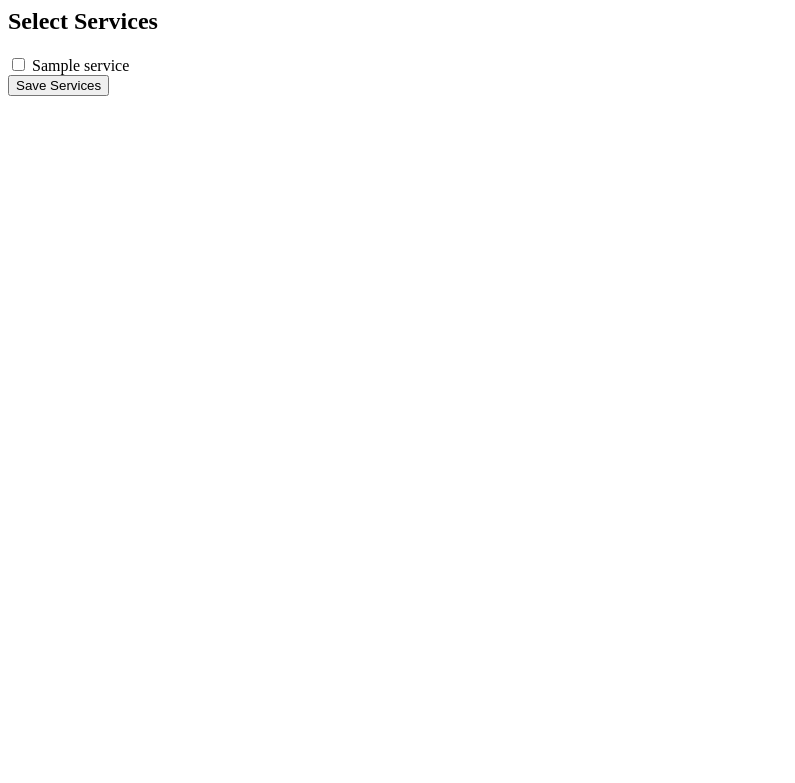
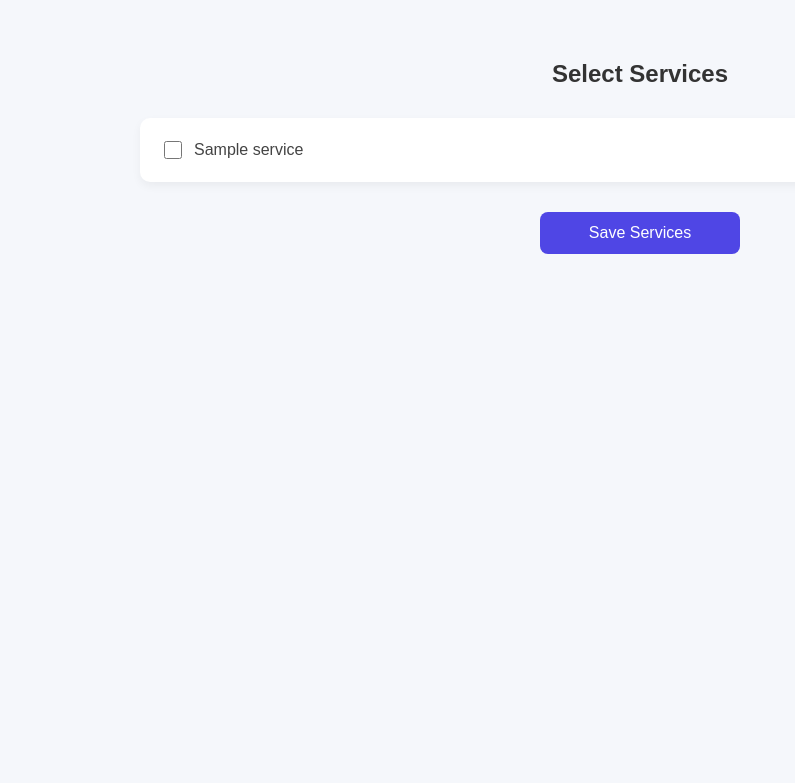
Before and after one commit to Amisha103/multi-tenant-appointment-saas, a Flask app: template app/templates/business/admin/admin_services.html in a window 1280 px wide. Shown: the top 783 px of the page, without its empty margins (0-795 px from the left). Run offline with Flask 3, Linux system fonts and the light colour scheme; the template is opened without the code that fills it: values that come from a table or form of the project are taken from there, others are empty; tables that the repository leaves empty hold one stand-in row (values such as "Sample post").

Commit message:
admin service tab created

```diff
--- a/app/routes/business_routes.py
+++ b/app/routes/business_routes.py
@@ -47,7 +47,7 @@ def business_home(slug):
     business = g.current_business
 
     services = Service.query.filter_by(
-        business_id=business.id
+        tenant_id=business.id
     ).all()
 
     category = business.category.lower()
@@ -332,12 +332,14 @@ def get_business(endpoint, values):
         g.current_business = business
 
 
+#ADMIN_MASTER_SERVICE FETCHING ROUTE
 @business_bp.route("/<slug>/admin/services", methods=["GET", "POST"])
 @jwt_required(locations=["cookies"])
 def admin_services(slug):
 
     business = g.current_business
 
+    # Fetch services based on business category
     master_services = MasterService.query.filter_by(
         category=business.category
     ).all()
@@ -349,7 +351,7 @@ def admin_services(slug):
         for service_id in selected_services:
 
             service = Service(
-                business_id=business.id,
+                tenant_id=business.id,
                 master_service_id=service_id
             )
 
--- a/app/templates/business/admin/admin_layout.html
+++ b/app/templates/business/admin/admin_layout.html
@@ -14,7 +14,7 @@
 
         <a href="{{ url_for('business.admin_dashboard', slug=business.slug) }}">Dashboard</a>
 
-        <a href="#">Services</a>
+       <a href="{{ url_for('business.admin_services', slug=business.slug) }}">Services</a>
 
         <a href="#">Staff</a>
 
--- a/app/templates/business/admin/admin_services.html
+++ b/app/templates/business/admin/admin_services.html
@@ -1,18 +1,120 @@
-<form method="POST">
+<!DOCTYPE html>
+<html>
+<head>
+    <title>Select Services</title>
 
-<h2>Select Services</h2>
+    <style>
 
-{% for service in master_services %}
+        body{
+            font-family: Arial, Helvetica, sans-serif;
+            background:#f5f7fb;
+            margin:0;
+            padding:40px;
+        }
 
-<label>
-<input type="checkbox" name="services" value="{{ service.id }}">
-{{ service.name }}
-</label>
+        .container{
+            max-width:1000px;
+            margin:auto;
+        }
 
-<br>
+        h2{
+            text-align:center;
+            margin-bottom:30px;
+            color:#333;
+        }
 
-{% endfor %}
+        .services-grid{
+            display:grid;
+            grid-template-columns:repeat(auto-fit,minmax(220px,1fr));
+            gap:20px;
+        }
 
-<button type="submit">Save Services</button>
+        .service-card{
+            background:white;
+            border-radius:10px;
+            padding:20px;
+            box-shadow:0 4px 10px rgba(0,0,0,0.05);
+            display:flex;
+            align-items:center;
+            transition:0.2s;
+            cursor:pointer;
+        }
 
-</form>
+        .service-card:hover{
+            transform:translateY(-4px);
+            box-shadow:0 6px 14px rgba(0,0,0,0.1);
+        }
+
+        .service-card input{
+            margin-right:12px;
+            width:18px;
+            height:18px;
+        }
+
+        .service-name{
+            font-size:16px;
+            color:#444;
+        }
+
+        .submit-btn{
+            margin-top:30px;
+            display:block;
+            width:200px;
+            margin-left:auto;
+            margin-right:auto;
+            padding:12px;
+            border:none;
+            border-radius:8px;
+            background:#4f46e5;
+            color:white;
+            font-size:16px;
+            cursor:pointer;
+            transition:0.2s;
+        }
+
+        .submit-btn:hover{
+            background:#4338ca;
+        }
+
+    </style>
+
+</head>
+
+<body>
+
+<div class="container">
+
+    <h2>Select Services</h2>
+
+    <form method="POST">
+
+        <div class="services-grid">
+
+            {% for service in master_services %}
+
+            <label class="service-card">
+
+                <input type="checkbox"
+                       name="services"
+                       value="{{ service.id }}">
+
+                <span class="service-name">
+                    {{ service.name }}
+                </span>
+
+            </label>
+
+            {% endfor %}
+
+        </div>
+
+        <button type="submit" class="submit-btn">
+            Save Services
+        </button>
+
+    </form>
+
+</div>
+
+</body>
+</html>
```
